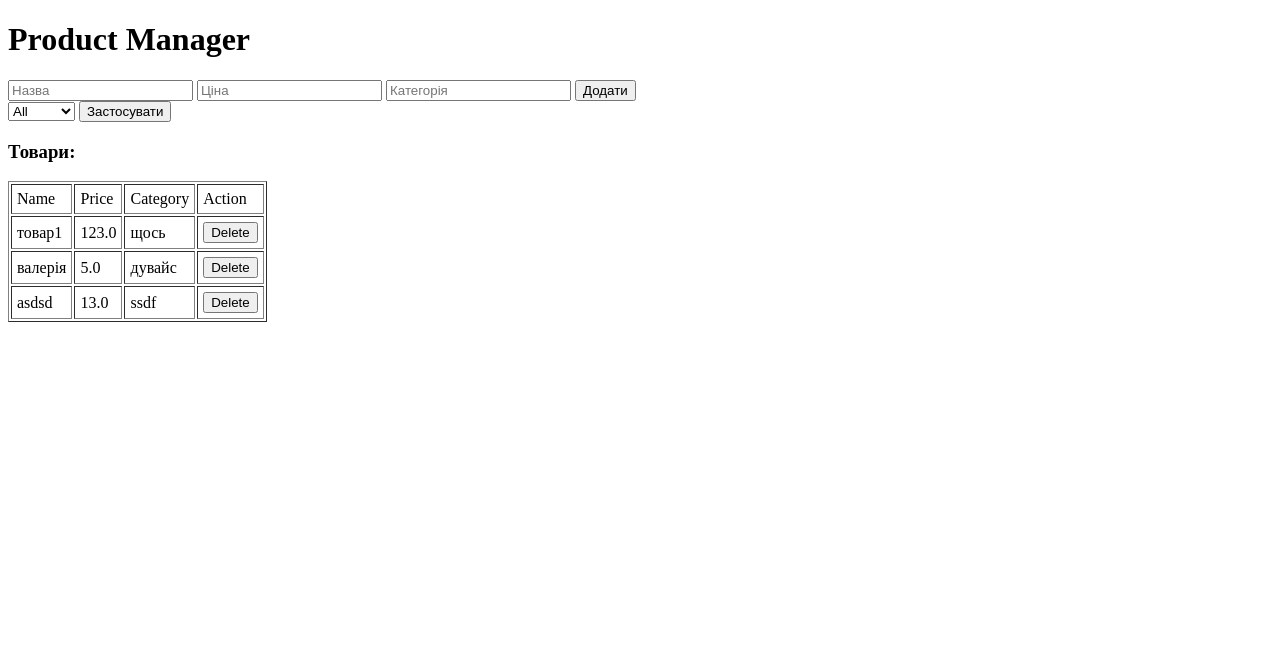
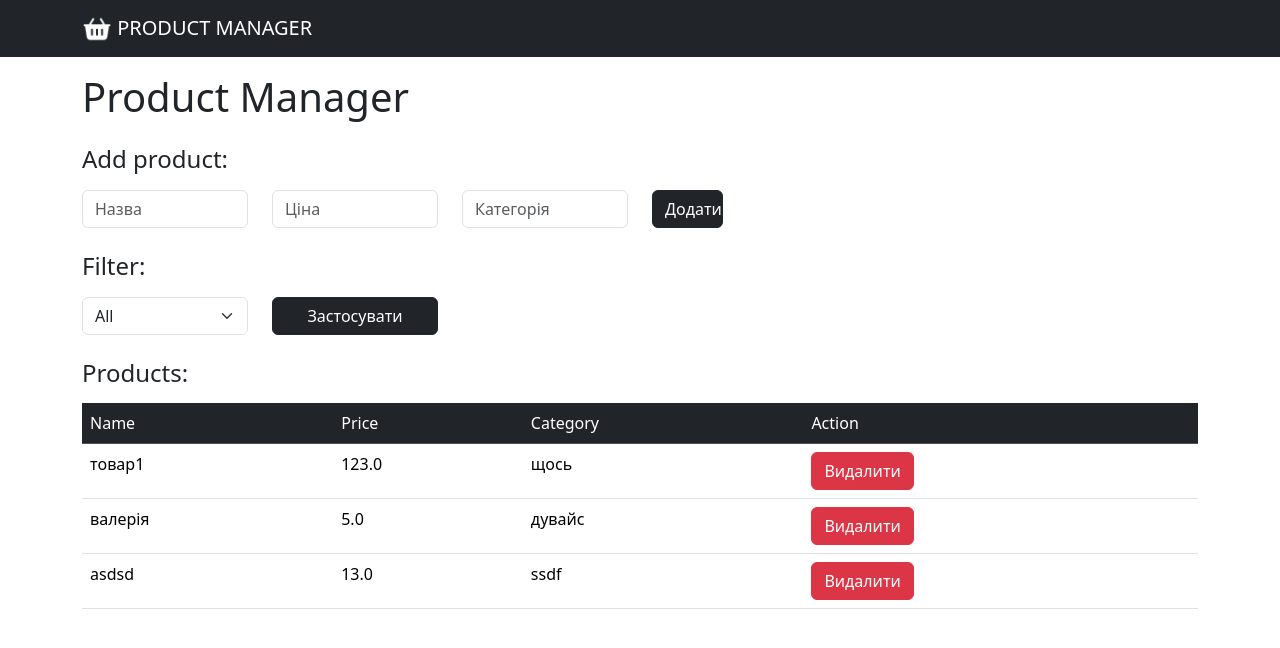
Before and after one commit to ValeriyaCode/ProductManager, a Flask app: page / in a window 1280 px wide. Shown: the top 648 px of the page. Run offline with Flask 3, Linux system fonts and the light colour scheme.

Commit message:
Save style

```diff
--- a/app.py
+++ b/app.py
@@ -18,6 +18,7 @@ def index():
             flash('Такий товар вже є!')
         else:
             add_product(name, price, category)
+            flash('Товар додано!')
 
         return redirect(url_for('index'))
 
--- a/templates/index.html
+++ b/templates/index.html
@@ -3,36 +3,58 @@
 <head>
   <meta charset="UTF-8">
   <title>ProductManager</title>
+
+  <!-- Підключаємо стилі bootstrap-->
+  <link href="https://cdn.jsdelivr.net/npm/bootstrap@5.3.8/dist/css/bootstrap.min.css" rel="stylesheet" integrity="sha384-sRIl4kxILFvY47J16cr9ZwB07vP4J8+LH7qKQnuqkuIAvNWLzeN8tE5YBujZqJLB" crossorigin="anonymous">
 </head>
 <body>
-  <h1>Product Manager</h1>
+
+  <!-- ШАПКА -->
+  <nav class="navbar navbar-dark bg-dark mb-3">
+    <div class="container">
+      <a class="navbar-brand" href="#">
+        <img src="{{ url_for('static', filename='images/logo.png') }}" style="filter: invert(100%)" alt="Logo"
+             width="30" height="30" class="d-inline-block align-text-top">
+        <span class="navbar-brand h1">PRODUCT MANAGER</span>
+      </a>
+    </div>
+  </nav>
+  <div class="container">
+    <h1 class="mb-4">Product Manager</h1>
 
     {% with messages = get_flashed_messages() %}
       {% if messages %}
         {% for message in messages %}
-        <p>{{ message }}</p>
+          <div class="alert alert-info" role="alert">
+            {{ message }}
+          </div>
         {% endfor %}
       {% endif %}
     {% endwith %}
 
-  <form method="POST">
-      <input type="text" name="name" placeholder="Назва" required>
-      <input type="number" name="price" placeholder="Ціна" required>
-      <input type="text" name="category" placeholder="Категорія" required>
+    <h4 class="mb-3">Add product:</h4>
 
-      <button type="submit">Додати</button>
+    <form method="POST" class="row mb-4">
+      <div class="col-md-2">
+        <input type="text" name="name" class="form-control" placeholder="Назва" required>
+      </div>
+      <div class="col-md-2">
+        <input type="text" name="price" class="form-control" placeholder="Ціна" required>
+      </div>
+      <div class="col-md-2">
+        <input type="text" name='category' class="form-control" placeholder="Категорія" required>
+      </div>
+
+      <div class="col-md-1">
+        <button type="submit" class="btn btn-dark w-100">Додати</button>
+      </div>
     </form>
 
-  <!--
-  select - випадаючий список
-  option - пункт списку
+    <h4 class="mb-3">Filter:</h4>
 
-  value - значення, яке отримає сервер
-  selected - обраний пункт зі списку по замовчуванню
-  -->
-
-  <form method="GET">
-    <select name="category">
+    <form method="GET" class="row mb-4">
+      <div class="col-md-2">
+        <select name="category" class="form-select">
           <option value="all" {% if choice_category=='all' %} selected {% endif %}>All</option>
 
           {% for row in categories %}
@@ -40,15 +62,20 @@
               {{ row.category.title() }}
             </option>
           {% endfor %}
+
         </select>
+      </div>
 
-    <button type="submit">Застосувати</button>
+      <div class="col-md-2">
+          <button type="submit" class="btn btn-dark w-100">Застосувати</button>
+      </div>
     </form>
 
-  <h3>Товари:</h3>
+    <h4 class="mb-3">Products:</h4>
 
-  <table border="1px" cellpadding="5px">
-      <thead>
+    <!--table-bordered border-dark-->
+    <table class="table table-hover">
+        <thead class="table-dark">
             <tr>
                 <td>Name</td>
                 <td>Price</td>
@@ -66,7 +93,7 @@
 
                 <!-- loop.index - повертає порядковий номер ітерації (повторення) -->
                 <a href="{{ url_for('delete', index=loop.index0) }}">
-                <button type="submit">Delete</button>
+                  <button type="submit" class="btn btn-danger ">Видалити</button>
                 </a>
 
               </td>
@@ -74,6 +101,6 @@
           {% endfor %}
         </tbody>
     </table>
-
+  </div>
 </body>
 </html>
```
Also changed, not shown: db.sqlite, static/images/logo.png (added). Lines whose indentation alone changed are shown as unchanged.
